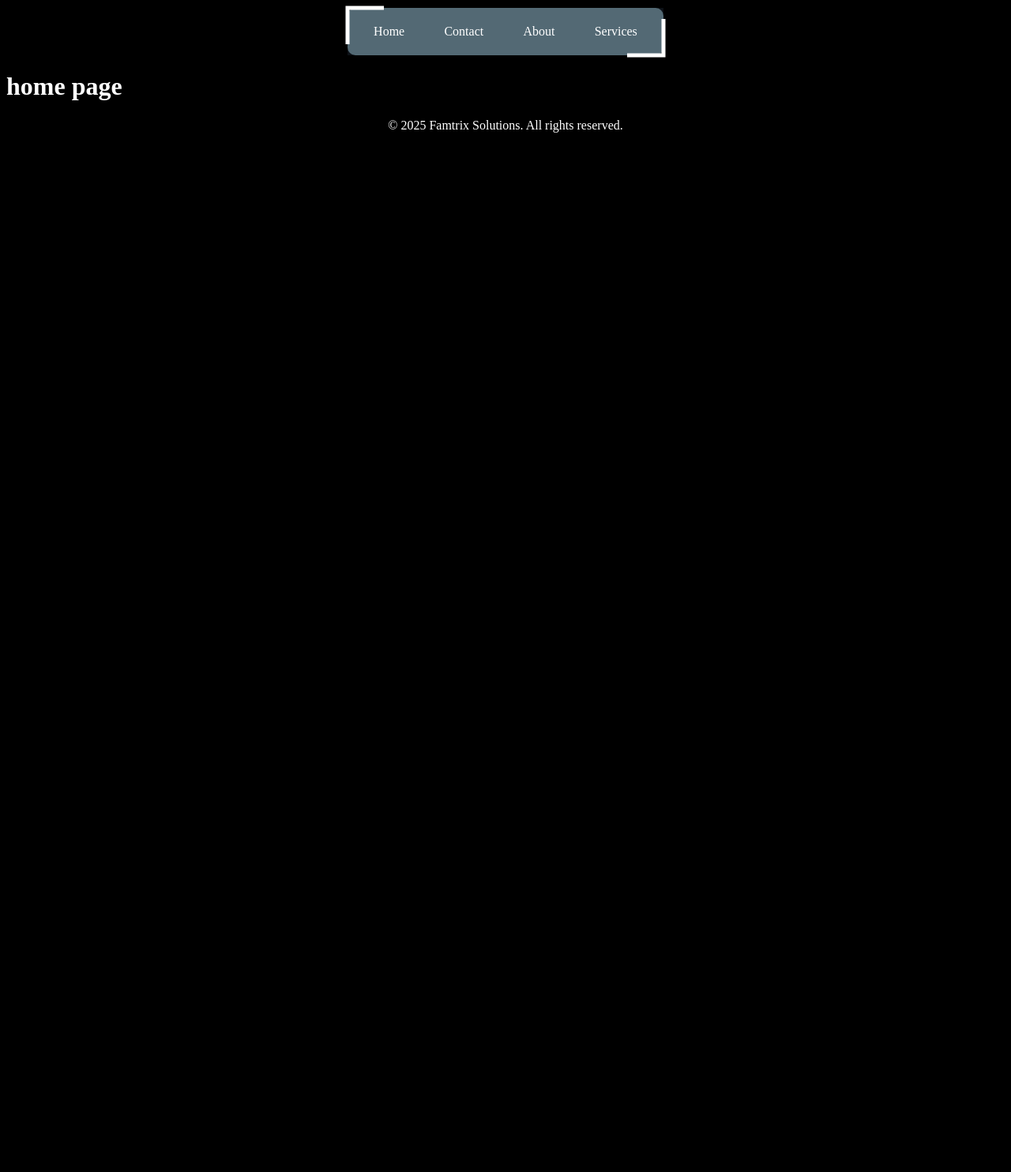
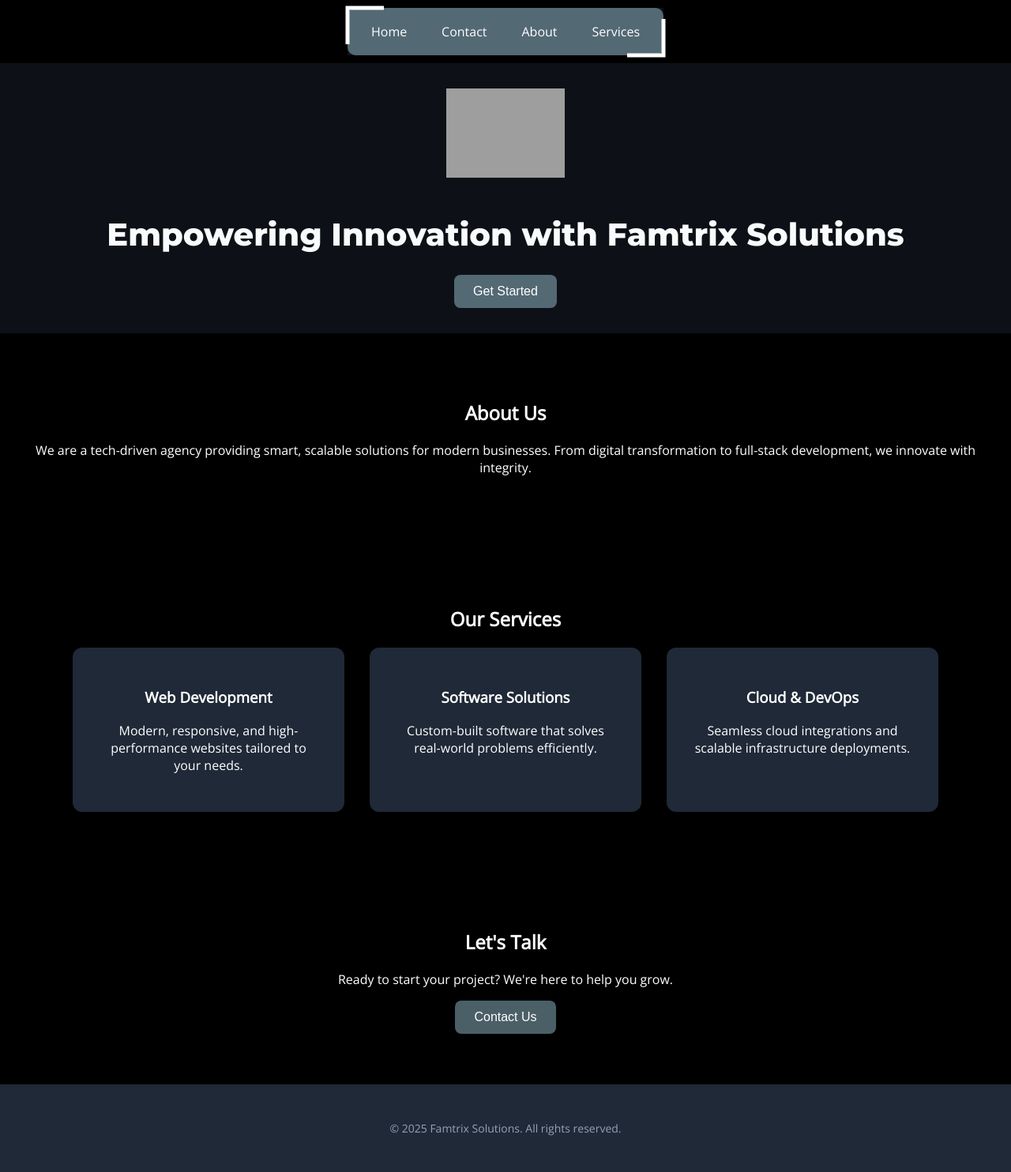
Before and after one commit to FazeelAr/famtrix-website, a Flask app: page / in a window 1280 px wide. Shown: the whole page at 79% size. Before the commit the page ends 168 px from the top, so only its background shows below. Run offline with Flask 3, Linux system fonts and the light colour scheme; grey boxes are pictures that could not be loaded.

Commit message:
Update index.html

```diff
--- a/templates/index.html
+++ b/templates/index.html
@@ -1,9 +1,108 @@
-{% extends "base.html" %}
+{% extends "base.html" %} {% block title %}Famtrix Solutions{% endblock %} {%
+block content %}
+<header>
+  <img
+    src="{{ url_for('static', filename='assets/famtrix_logo.svg') }}"
+    alt="Famtrix Solutions Logo"
+    class="logo"
+  />
+  <h1>Empowering Innovation with Famtrix Solutions</h1>
+  <button class="cta-button">Get Started</button>
+</header>
 
-{% block title %}Home{% endblock %}
+<style>
+  body {
+    margin: 0;
+    font-family: "Open Sans", sans-serif;
+    background-color: #0d1117;
+    color: #cbd5e1;
+  }
+  header {
+    background-color: #0d1117;
+    padding: 2rem;
+    text-align: center;
+  }
+  .logo {
+    max-width: 150px;
+    margin: 0 auto 1rem;
+  }
+  h1 {
+    font-family: "Montserrat", sans-serif;
+    font-weight: 800;
+    font-size: 2.5rem;
+    color: #f9fafb;
+  }
+  .cta-button {
+    background: #bef6;
+    color: white;
+    padding: 0.75rem 1.5rem;
+    border: none;
+    border-radius: 8px;
+    font-size: 1rem;
+    cursor: pointer;
+  }
+  section {
+    padding: 4rem 2rem;
+    text-align: center;
+  }
+  .services {
+    display: flex;
+    flex-wrap: wrap;
+    justify-content: center;
+    gap: 2rem;
+  }
+  .service-box {
+    background-color: #1f2937;
+    padding: 2rem;
+    border-radius: 12px;
+    width: 280px;
+  }
+  footer {
+    background-color: #1f2937;
+    padding: 2rem;
+    text-align: center;
+    font-size: 0.875rem;
+    color: #94a3b8;
+  }
+</style>
+<section>
+  <h2>About Us</h2>
+  <p>
+    We are a tech-driven agency providing smart, scalable solutions for modern
+    businesses. From digital transformation to full-stack development, we
+    innovate with integrity.
+  </p>
+</section>
 
-{% block content %}
+<section>
+  <h2>Our Services</h2>
+  <div class="services">
+    <div class="service-box">
+      <h3>Web Development</h3>
+      <p>
+        Modern, responsive, and high-performance websites tailored to your
+        needs.
+      </p>
+    </div>
+    <div class="service-box">
+      <h3>Software Solutions</h3>
+      <p>Custom-built software that solves real-world problems efficiently.</p>
+    </div>
+    <div class="service-box">
+      <h3>Cloud & DevOps</h3>
+      <p>
+        Seamless cloud integrations and scalable infrastructure deployments.
+      </p>
+    </div>
+  </div>
+</section>
 
-<h1>home page</h1>
+<section>
+  <h2>Let's Talk</h2>
+  <p>Ready to start your project? We're here to help you grow.</p>
+  <a href="/contact" target="_blank"
+    ><button class="cta-button">Contact Us</button></a
+  >
+</section>
 
 {% endblock %}
```
